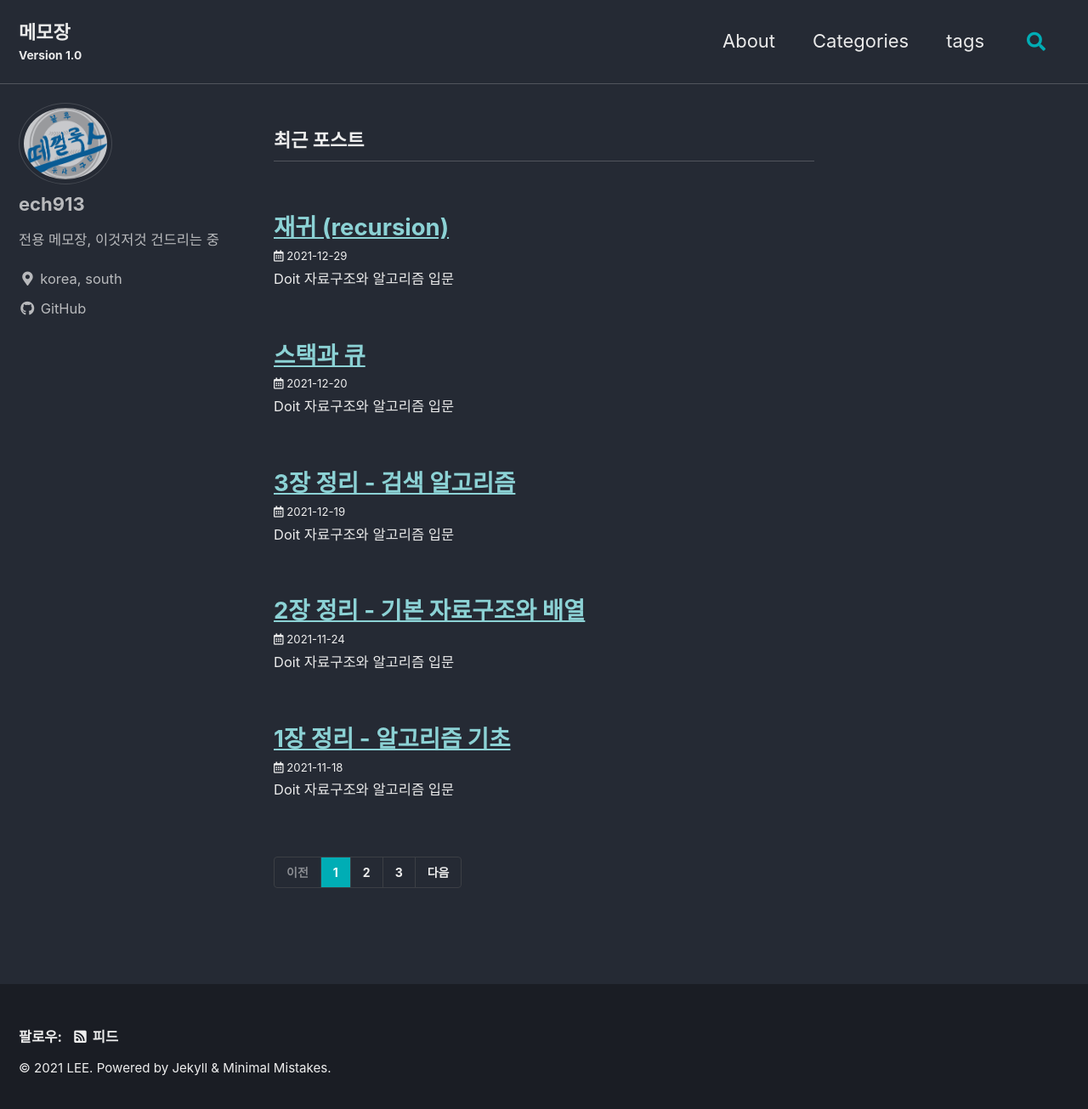
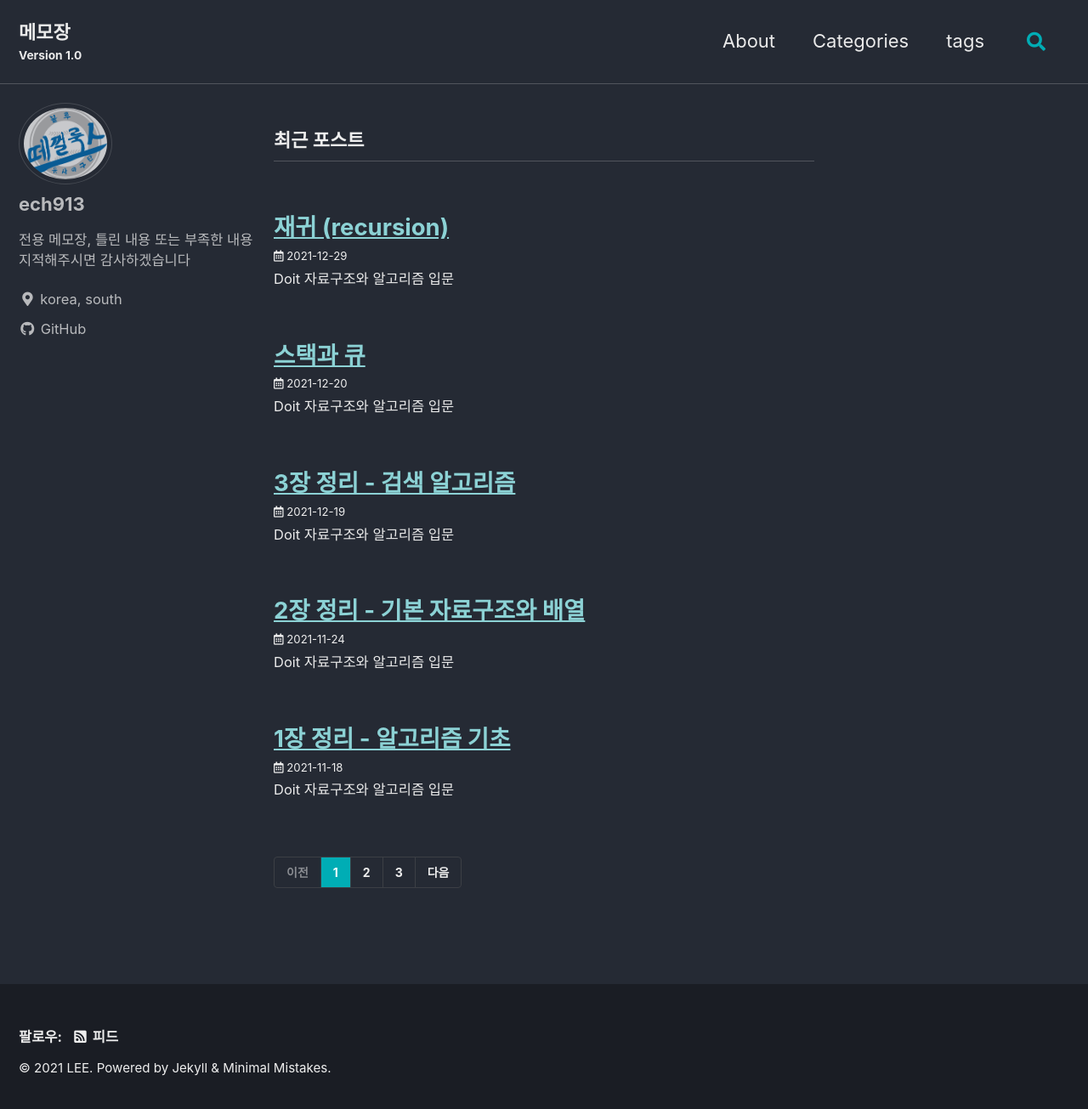
Before and after one commit to chanheelee913/chanheelee913.github.io, a Jekyll site: the page built from index.html, in a window 1280 px wide and 1313 px high. Shown: the top 1305 px of the window at 85% size. Built offline with Jekyll 4.4.1, drawn with Linux system fonts in a browser that asks for light colours; cached includes are drawn as plain includes; the list of posts is cut into pages by our own code.

Commit message:
Update _config.yml

```diff
--- a/_config.yml
+++ b/_config.yml
@@ -106,7 +106,7 @@ analytics:
 author:
   name             : "ech913"
   avatar           : "/assets/images/lions.png" # path of avatar image, e.g. "/assets/images/bio-photo.jpg"
-  bio              : "전용 메모장, 이것저것 건드리는 중"
+  bio              : "전용 메모장, 틀린 내용 또는 부족한 내용 지적해주시면 감사하겠습니다"
   location         : korea, south
   email            :
   links:
```
